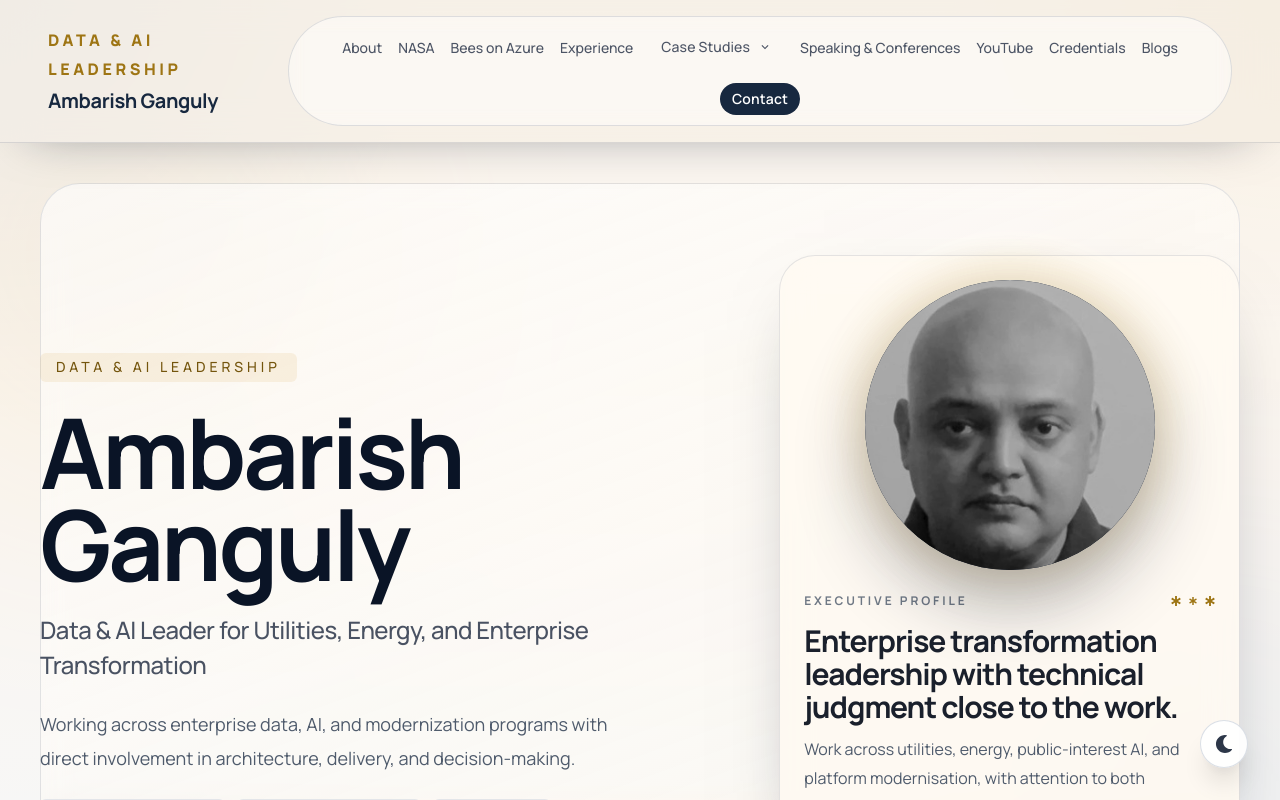
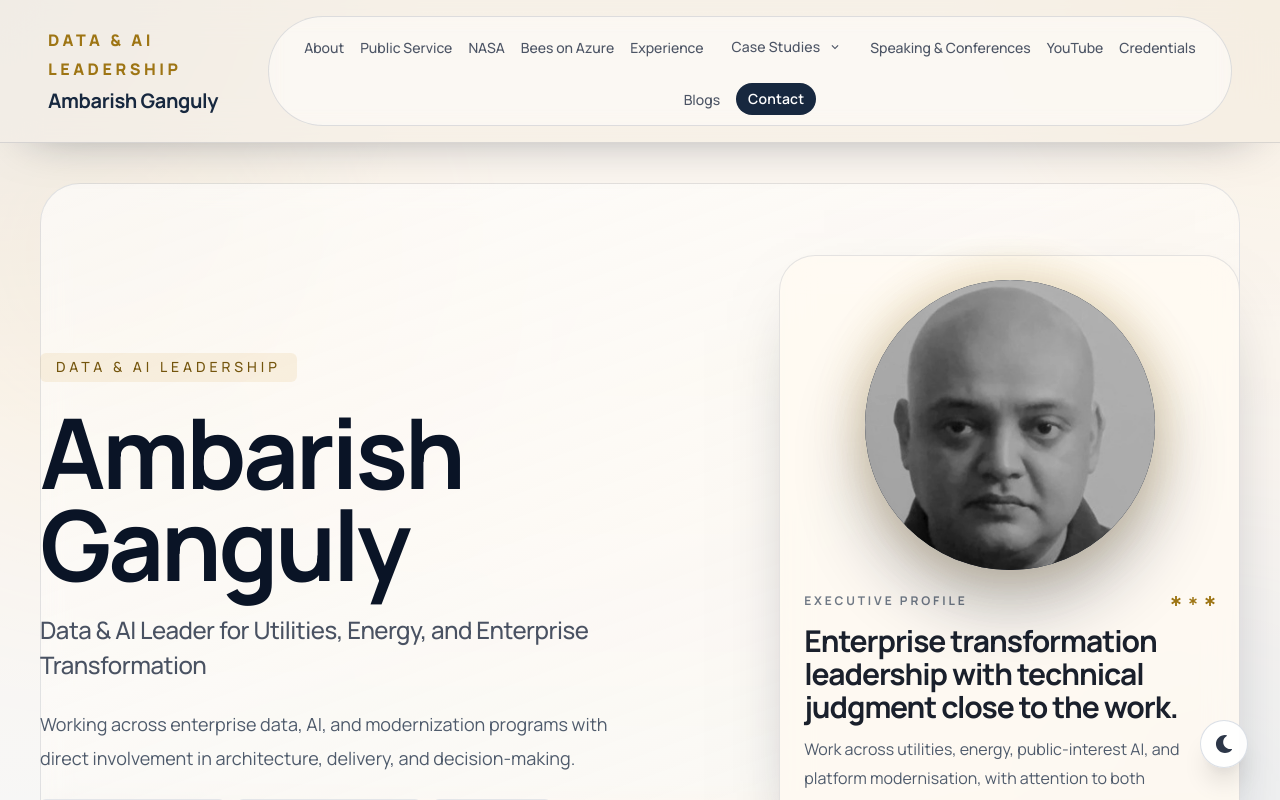
Before and after one commit to ambarishg/AmbarishWEBSITE, a React (Vite) app: page / in a window 1280 px wide. Shown: the top 800 px of the page. Built offline with nearby package versions, Linux system fonts and the light colour scheme; no server answers.

Commit message:
Speaking engagements

```diff
--- a/src/components/Header.jsx
+++ b/src/components/Header.jsx
@@ -19,6 +19,7 @@ import { hero } from '../data/profile.js';
 
 const NAV_LINKS = [
   { label: 'About', to: { pathname: '/', hash: '#about' } },
+  { label: 'Public Service', to: { pathname: '/', hash: '#public-service' } },
   { label: 'NASA', to: { pathname: '/', hash: '#nasa' } },
   { label: 'Bees on Azure', to: { pathname: '/', hash: '#bees' } },
   { label: 'Experience', to: '/experience' },
```
